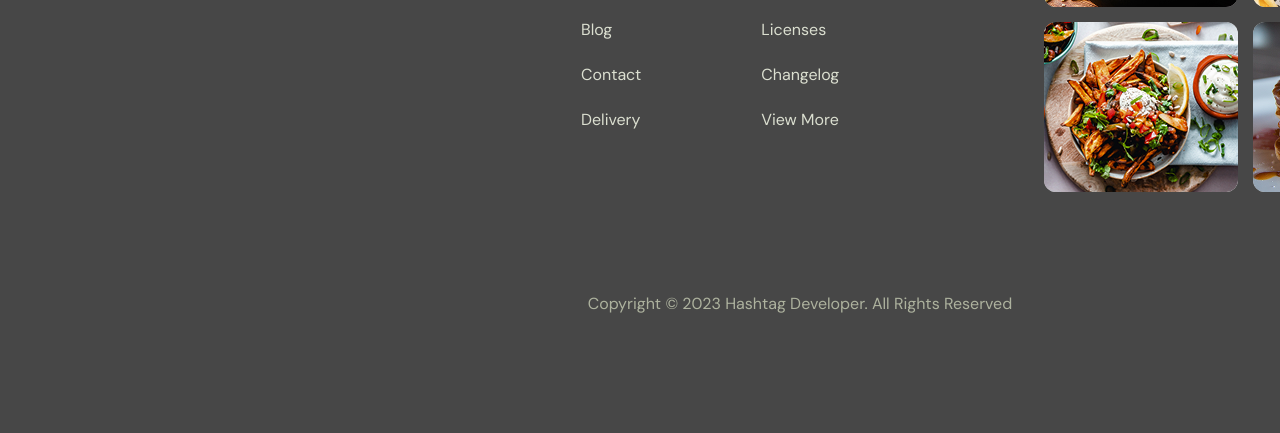
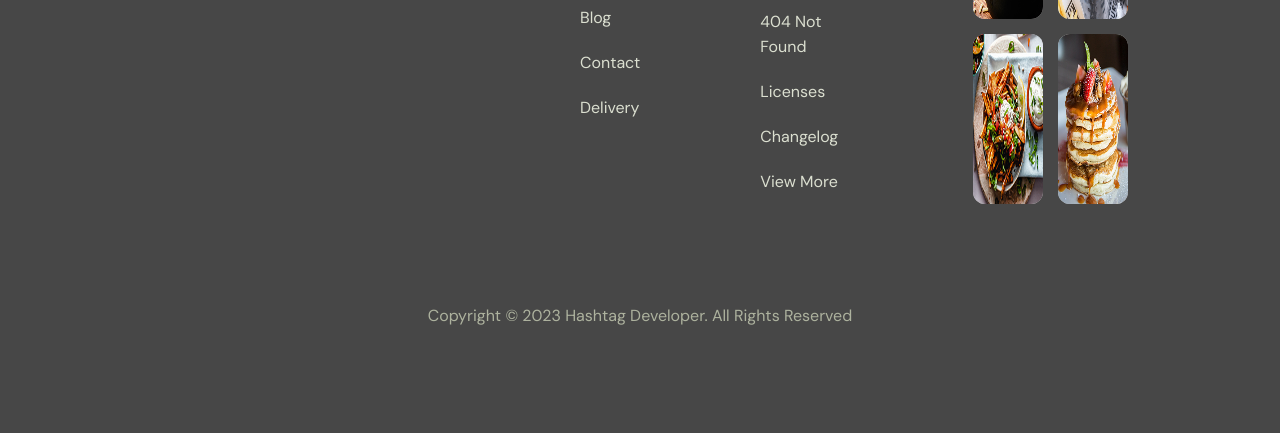
Before and after one commit to maikeltornay/experimento, a plain HTML site: page index.html in a window 1280 px wide. Shown: the part 4221-4654 px from the top of the page. Drawn offline with nearby package versions, Linux system fonts and the light colour scheme; a web font is replaced by a local one.

Commit message:
prueba footer

```diff
--- a/styles/elements/footer.css
+++ b/styles/elements/footer.css
@@ -1,6 +1,5 @@
 footer{
     display: flex;
-    width: 100rem;
     height: 48.625rem;
     padding: 5.5rem 9.5rem;
     flex-direction: column;
```
